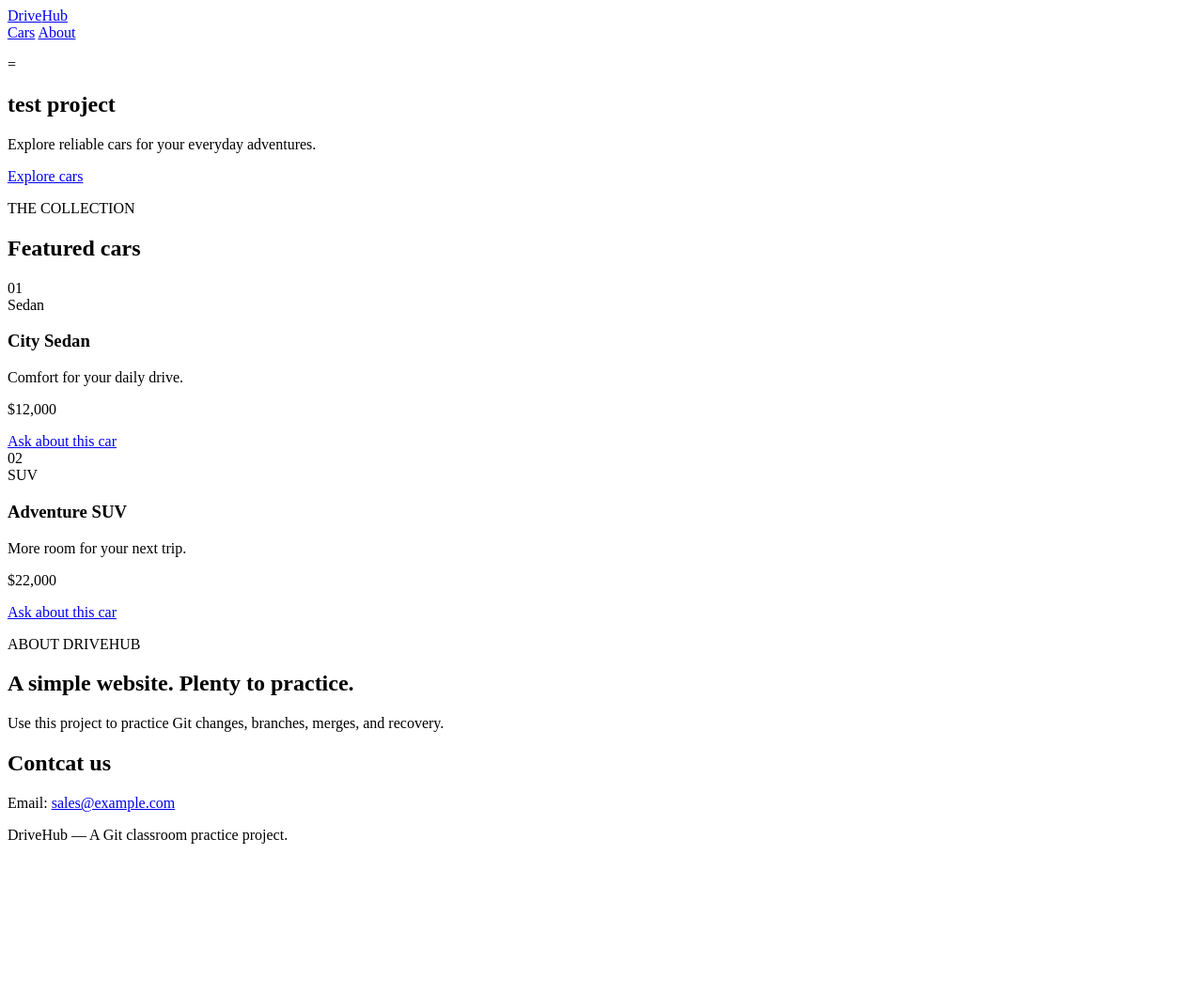
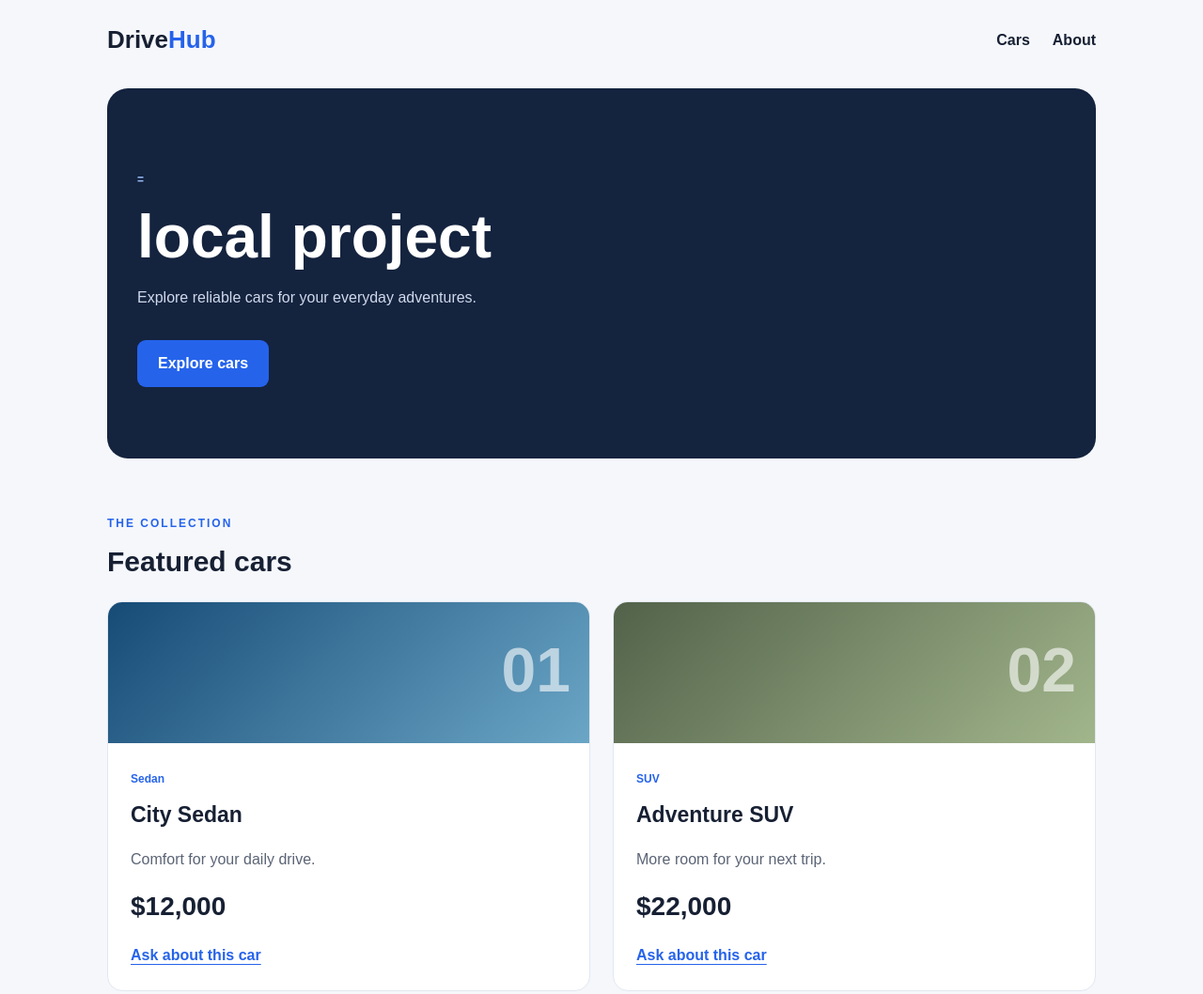
Before and after one commit to zaidabuazezi/dev-project, a plain HTML site: page index.html in a window 1280 px wide. Shown: the top 1058 px of the page at 94% size. Before the commit the page ends 914 px from the top, so only its background shows below. Drawn offline with Linux system fonts and the light colour scheme.

Commit message:
Revert "no CSS Style"
This reverts commit 9d6f36bc179de62c00fe5e4597edeab5aad35435.

back CSS Style

```diff
--- a/index.html
+++ b/index.html
@@ -4,6 +4,7 @@
   <meta charset="UTF-8">
   <meta name="viewport" content="width=device-width, initial-scale=1.0">
   <title>DriveHub | Git Practice</title>
+  <link rel="stylesheet" href="style.css">
 </head>
 <body>
   <header class="site-header">
@@ -19,7 +20,7 @@
     <section class="hero">
       <p class="eyebrow">=</p>
       <!-- LAB-HERO: change this heading for the merge-conflict exercise. -->
-      <h1>test project</h1>
+      <h1>local project</h1>
       <p>Explore reliable cars for your everyday adventures.</p>
       <a class="button" href="#cars">Explore cars</a>
     </section>
```
